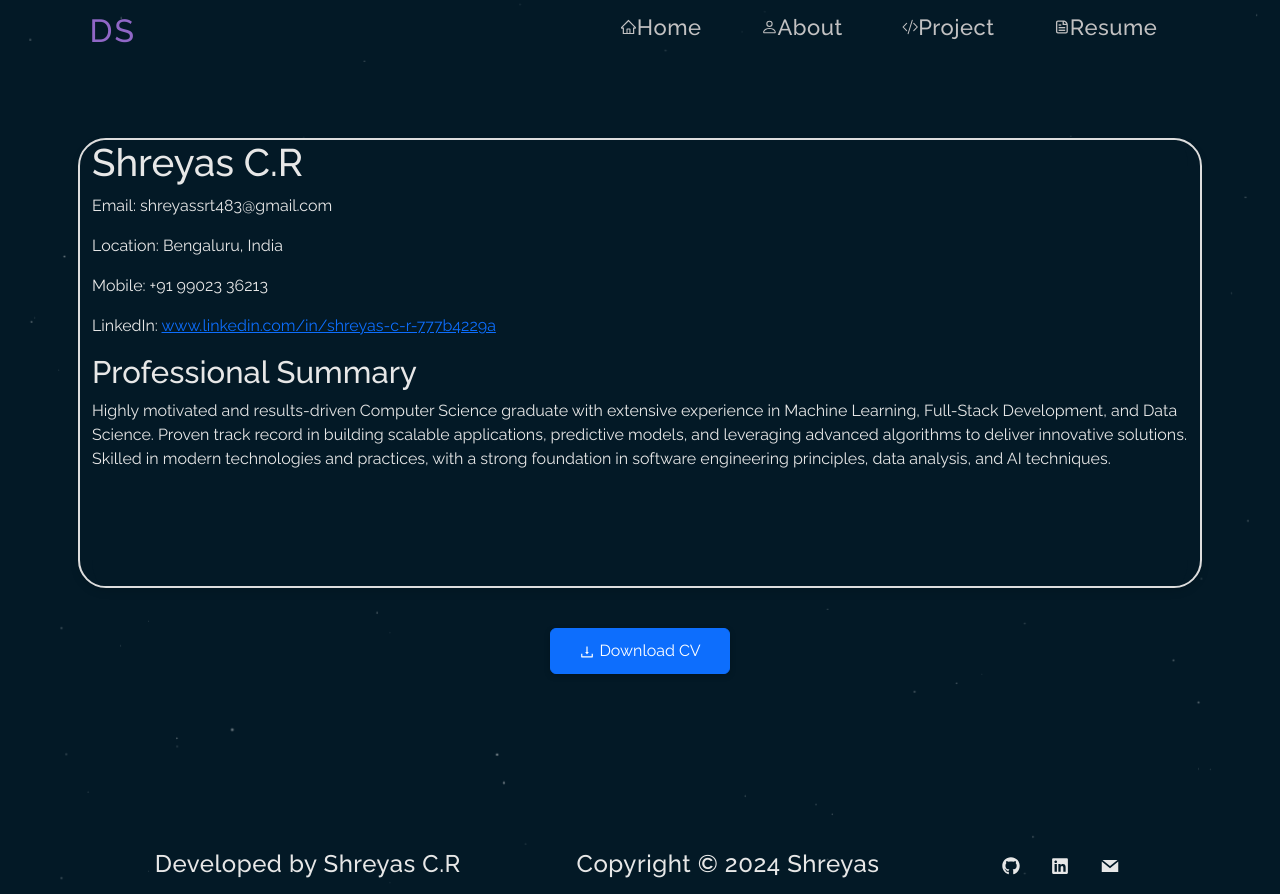
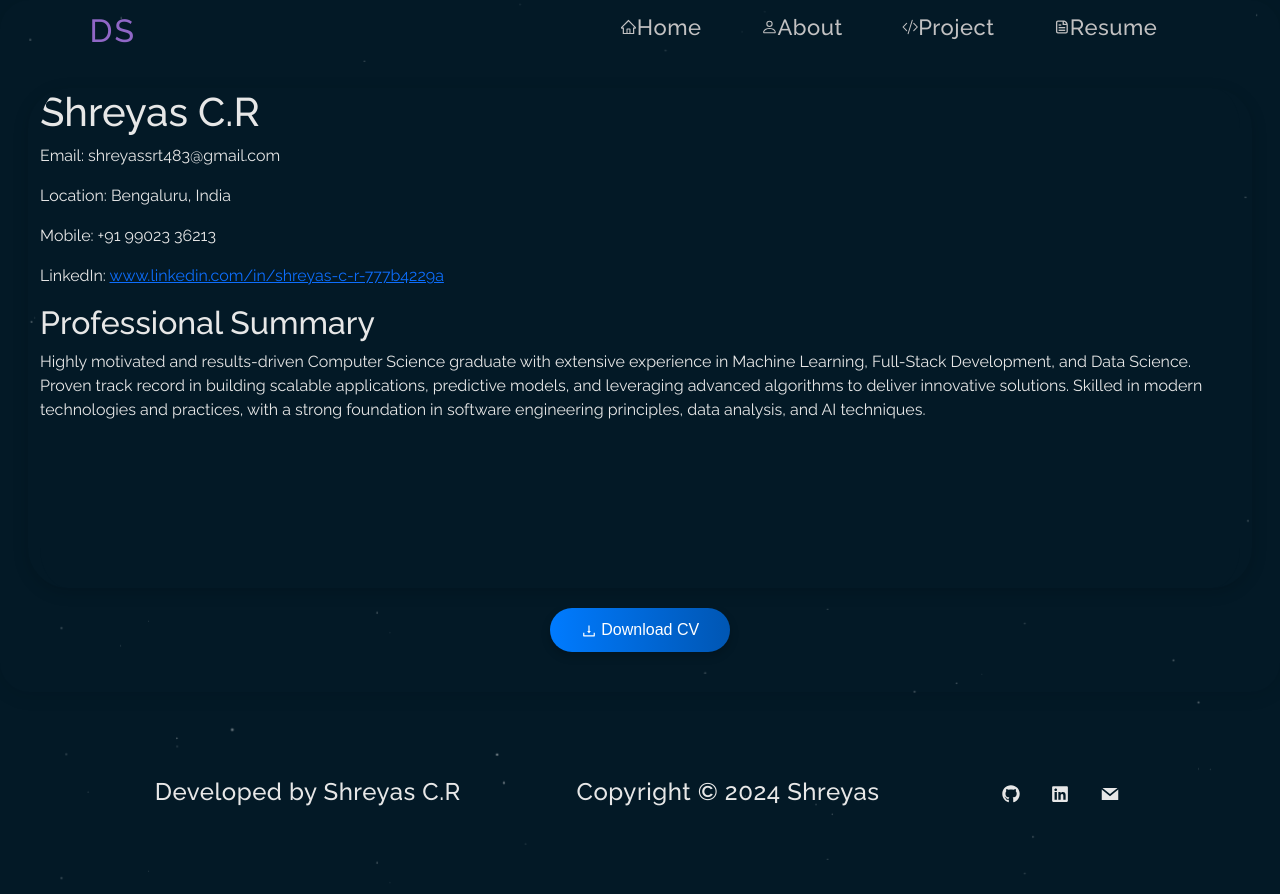
Before and after one commit to ssyasa/Portfolio, a React (Create React App) app: page /Resume in a window 1280 px wide. After the commit the page ends 822 px from the top, so only its background shows below. Built offline with nearby package versions, Linux system fonts and the light colour scheme.

Commit message:
resume.css

```diff
--- /dev/null
+++ b/src/Components/Resume.css
@@ -0,0 +1,16 @@
+/* Resume.css */
+.resume-section {
+    font-family: 'Arial', sans-serif; /* Set a modern font */
+  }
+
+  .resume-section h1 {
+    font-size: 2.5rem; /* Header font size */
+    color: #333; /* Darker color for contrast */
+    margin-bottom: 20px; /* Space below the header */
+  }
+
+  .resume-section p {
+    font-size: 1rem; /* Paragraph font size */
+    color: #666; /* Lighter color for text */
+    margin-bottom: 20px; /* Space below the paragraph */
+  }
--- a/src/Components/Resume.js
+++ b/src/Components/Resume.js
@@ -4,6 +4,7 @@ import Button from "react-bootstrap/Button";
 import pdf from "../Shreyas CR_Resume sept 2024.pdf"; // Adjust the path if necessary
 import { AiOutlineDownload } from "react-icons/ai";
 import "bootstrap/dist/css/bootstrap.min.css";
+import "./Resume.css"; // Importing CSS for additional styles
 
 function Resume() {
   const [width, setWidth] = useState(window.innerWidth);
@@ -16,25 +17,43 @@ function Resume() {
     return () => window.removeEventListener("resize", handleResize);
   }, []);
 
-  // Set iframe width to 20% on large screens, with adjustments for smaller screens
-  const iframeWidth = width > 1200 ? "20%" : width > 992 ? "30%" : width > 768 ? "50%" : "65%";
-  const iframeHeight = width > 768 ? "450px" : "300px"; // Smaller height across all devices
+  // Set iframe width to a fixed size to maintain medium dimensions
+  const iframeWidth = "70%"; // Fixed width for medium size
+  const iframeHeight = width > 600 ? "500px" : "300px"; // Responsive height
 
   return (
-    <Container fluid className="resume-section" style={{ textAlign: "center", padding: "90px" }}>
+    <Container
+      fluid
+      className="resume-section"
+      style={{
+        textAlign: "center",
+        padding: "40px",
+        borderRadius: "30px",
+        boxShadow: "0 2px 20px rgba(0, 0, 0, 0.1)" // Subtle shadow for depth
+      }}
+    >
 
       {/* Embedded PDF Viewer (iframe) */}
-      <Row className="content-center mt-5">
+      <Row className="justify-content-center mt-5">
         <iframe
           src={pdf}
           width={iframeWidth}
           height={iframeHeight}
           title="Resume PDF"
           style={{
-            border: "2px solid #ddd",
-            borderRadius: "28px",
-            boxShadow: "0 4px 8px rgba(0, 0, 0, 0.1)", // Subtle shadow for depth
-            marginBottom: "40px" // Margin below iframe for spacing
+            border: "none", // Remove border for a cleaner look
+            borderRadius: "40px", // Slightly smaller border radius for a more modern look
+            boxShadow: "0 4px 16px rgba(0, 0, 0, 0.15)", // Enhanced shadow for depth
+            transition: "transform 0.3s ease, box-shadow 0.3s ease", // Transition for hover effect
+            marginBottom: "20px", // Margin below iframe for spacing
+          }}
+          onMouseEnter={(e) => {
+            e.target.style.transform = "scale(1.02)"; // Slight zoom on hover
+            e.target.style.boxShadow = "0 8px 32px rgba(0, 0, 0, 0.2)"; // Deeper shadow on hover
+          }}
+          onMouseLeave={(e) => {
+            e.target.style.transform = "scale(1)"; // Reset zoom
+            e.target.style.boxShadow = "0 4px 16px rgba(0, 0, 0, 0.15)"; // Reset shadow
           }}
         ></iframe>
       </Row>
@@ -49,7 +68,17 @@ function Resume() {
             maxWidth: "180px",
             fontSize: "16px",
             padding: "10px 20px",
-            boxShadow: "0 2px 6px rgba(0, 0, 0, 0.2)" // Subtle shadow for the button
+            background: "linear-gradient(90deg, #007bff, #0056b3)", // Gradient background
+            border: "none",
+            borderRadius: "30px", // Rounded button
+            boxShadow: "0 4px 10px rgba(0, 0, 0, 0.2)", // Shadow for the button
+            transition: "background 0.3s ease, transform 0.3s ease" // Transition for hover effect
+          }}
+          onMouseEnter={(e) => {
+            e.target.style.transform = "scale(1.05)"; // Slightly enlarge on hover
+          }}
+          onMouseLeave={(e) => {
+            e.target.style.transform = "scale(1)"; // Reset size on hover out
           }}
         >
           <AiOutlineDownload />
```
